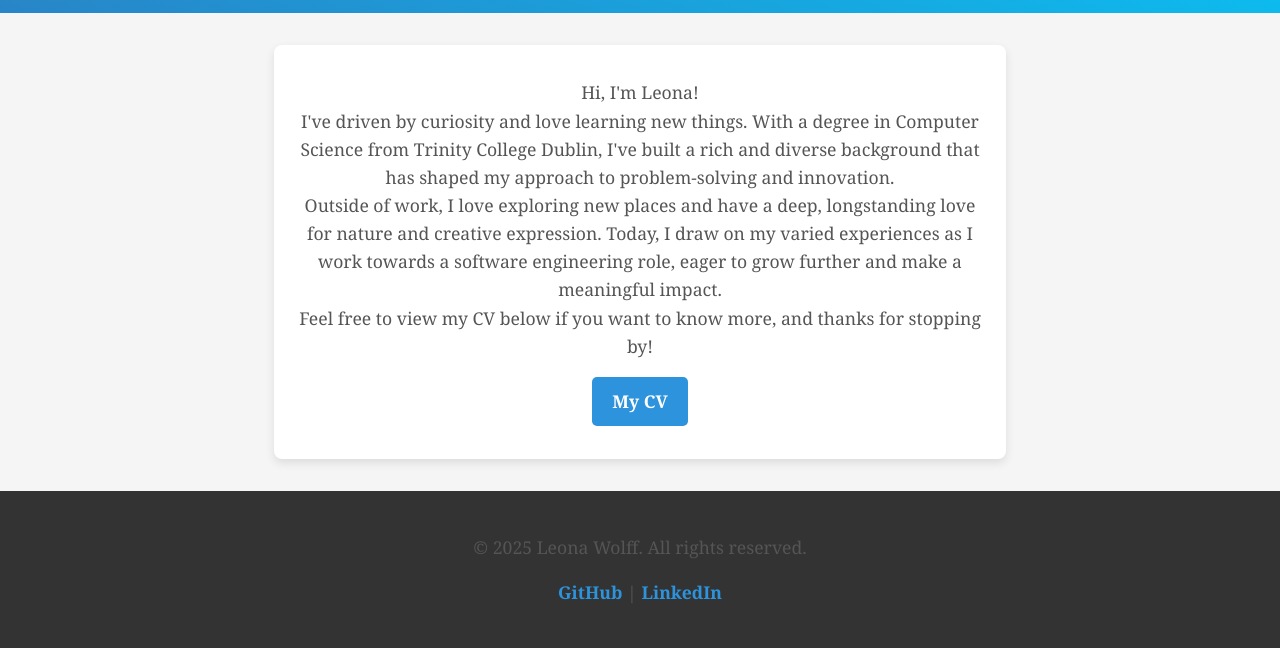
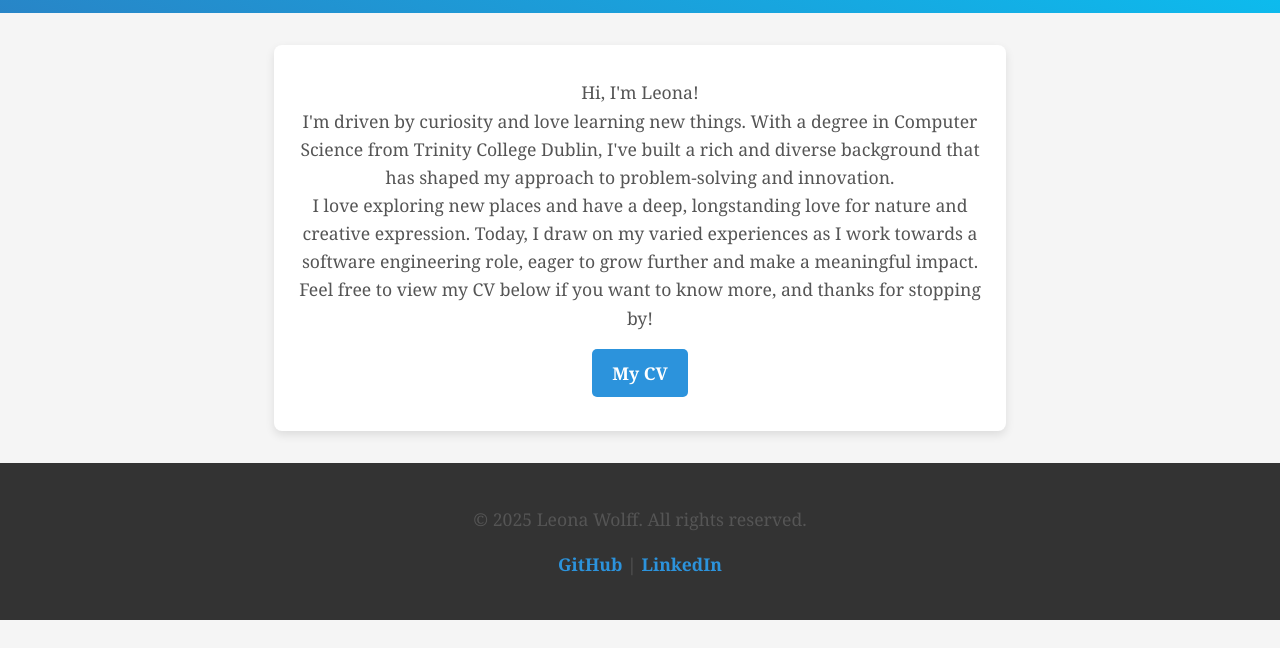
Before and after one commit to leonawolff/medotcom, a plain HTML site: page index.html in a window 1280 px wide. Shown: the part 258-906 px from the top of the page. After the commit the page ends 878 px from the top, so only its background shows below. Drawn offline with Linux system fonts and the light colour scheme.

Commit message:
Updated Bio

```diff
--- a/index.html
+++ b/index.html
@@ -17,8 +17,8 @@
   <section class="bio">
     <p>
       Hi, I'm Leona!<br>
-      I've driven by curiosity and love learning new things. With a degree in Computer Science from Trinity College Dublin, I've built a rich and diverse background that has shaped my approach to problem-solving and innovation.<br>
-      Outside of work, I love exploring new places and have a deep, longstanding love for nature and creative expression. Today, I draw on my varied experiences as I work towards a software engineering role, eager to grow further and make a meaningful impact.<br>
+      I'm driven by curiosity and love learning new things. With a degree in Computer Science from Trinity College Dublin, I've built a rich and diverse background that has shaped my approach to problem-solving and innovation.<br>
+      I love exploring new places and have a deep, longstanding love for nature and creative expression. Today, I draw on my varied experiences as I work towards a software engineering role, eager to grow further and make a meaningful impact.<br>
       Feel free to view my CV below if you want to know more, and thanks for stopping by!
     </p>
     <p style="text-align: center;">
```
